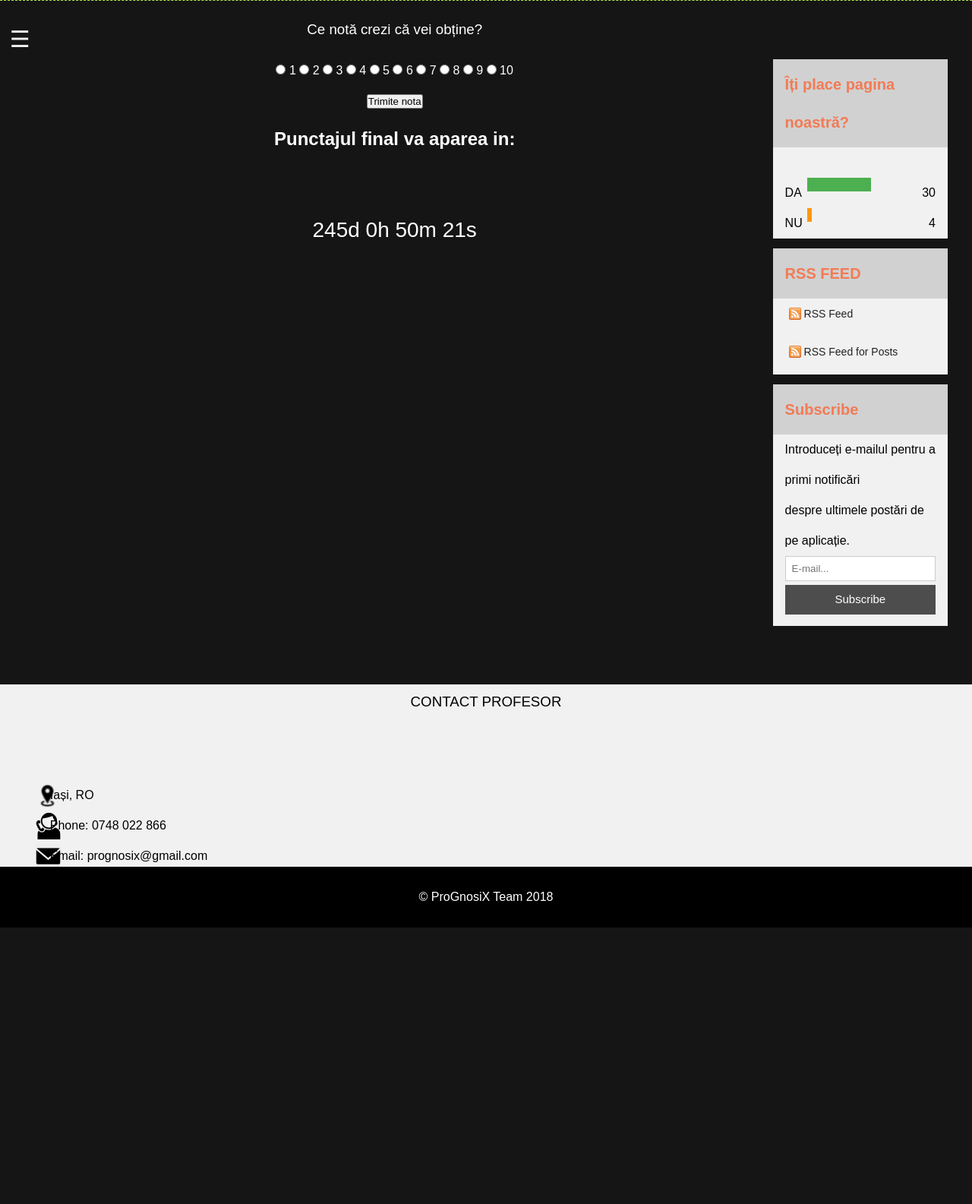
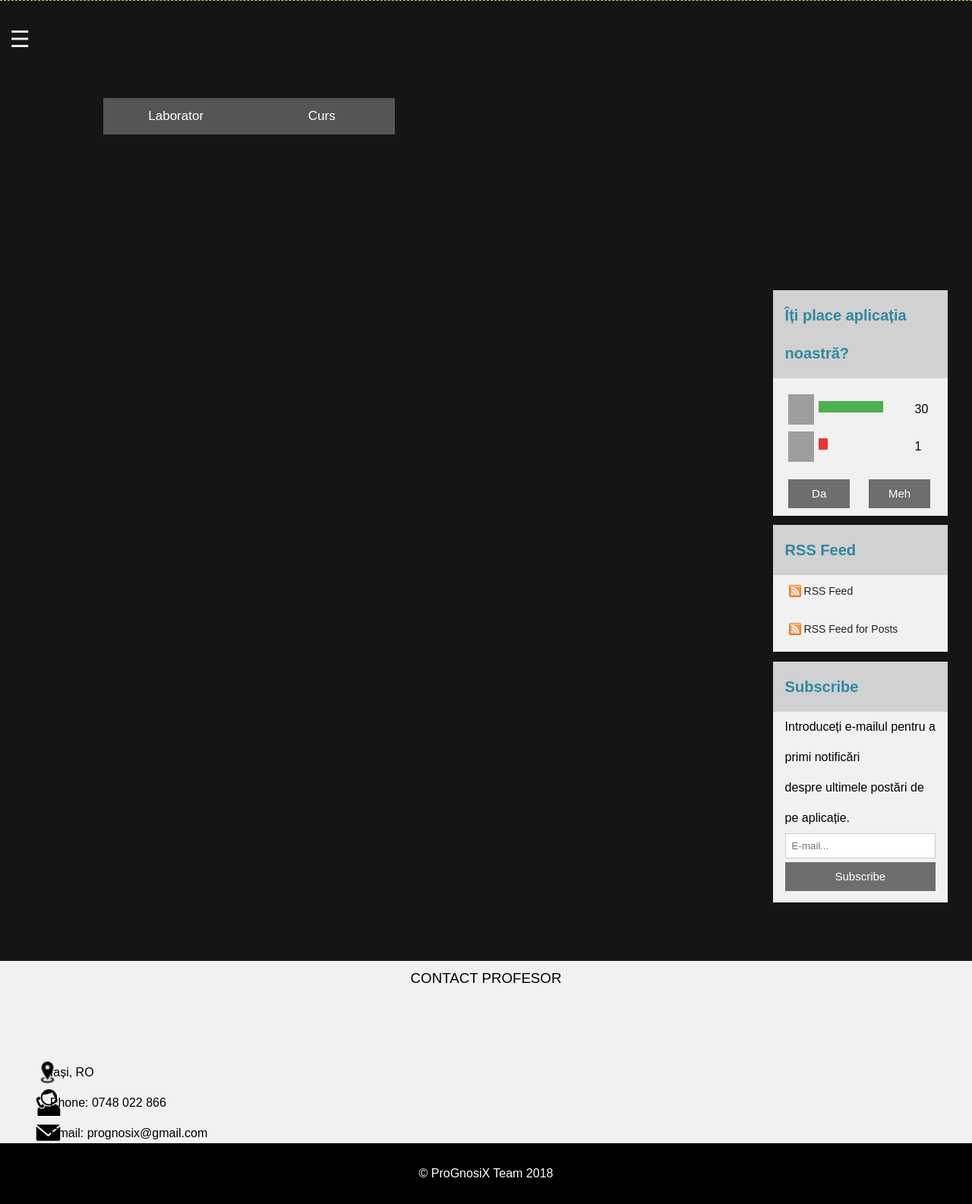
Before and after one commit to stefanamurarasu/ProGnosiX, a PHP site: page /app/views/first_course.view.html in a window 1280 px wide. Shown: the part 82-1667 px from the top of the page at 76% size. Before the commit the page ends 1303 px from the top, so only its background shows below. Run offline with PHP 8.4, Linux system fonts and the light colour scheme; grey boxes are pictures that could not be loaded.

Commit message:
add two different sections for courses

```diff
--- a/app/views/first_course.view.html
+++ b/app/views/first_course.view.html
@@ -43,6 +43,41 @@
 
         <!-- News -->
         <div class="news-section">
+            <div id="lab" class="tabcontent">
+                <!-- Alege nota -->
+                <div class="course-prognose">
+                    <h2>Tehnologii Web</h2>
+                    <h3 class="title">Ce notă crezi că vei obține?</h3>
+                    <div class="radio-buttons">
+                        <input type="radio" name="gradeValue" value="1">
+                        <label for="gradeValue1" class="pgx-form__label"> 1 </label>
+                        <input type="radio" name="gradeValue" value="2">
+                        <label for="gradeValue2" class="pgx-form__label"> 2 </label>
+                        <input type="radio" name="gradeValue" value="3">
+                        <label for="gradeValue3" class="pgx-form__label"> 3 </label>
+                        <input type="radio" name="gradeValue" value="4">
+                        <label for="gradeValue4" class="pgx-form__label"> 4 </label>
+                        <input type="radio" name="gradeValue" value="5">
+                        <label for="gradeValue5" class="pgx-form__label"> 5 </label>
+                        <input type="radio" name="gradeValue" value="6">
+                        <label for="gradeValue6" class="pgx-form__label"> 6 </label>
+                        <input type="radio" name="gradeValue" value="7">
+                        <label for="gradeValue7" class="pgx-form__label"> 7 </label>
+                        <input type="radio" name="gradeValue" value="8">
+                        <label for="gradeValue8" class="pgx-form__label"> 8 </label>
+                        <input type="radio" name="gradeValue" value="9">
+                        <label for="gradeValue9" class="pgx-form__label"> 9 </label>
+                        <input type="radio" name="gradeValue" value="10">
+                        <label for="gradeValue10" class="pgx-form__label"> 10 </label>
+
+                        <button type="submit" class="pgx-fomr__save-button">Trimite nota</button>
+                        <h3>Punctajul final va aparea in: </h3>
+                        <p id="demo" style="font-size:28px"></p>
+                    </div>
+                    <!-- / Alege nota -->
+                </div>
+            </div>
+            <div id="curs" class="tabcontent">
                 <!-- Alege nota -->
                 <div class="course-prognose">
                     <h3 class="title">Ce notă crezi că vei obține?</h3>
@@ -72,8 +107,11 @@
                         <h2>Punctajul final va aparea in: </h2>
                         <p id="demo" style="font-size:28px"></p>
                     </div>
-                <!--/ Alege nota -->
+                    <!-- / Alege nota -->
                 </div>
+            </div>
+            <button class="tablink" onclick="openCity('lab', this, 'rgba(0, 150, 136, 0.77)')" id="defaultOpen">Laborator</button>
+            <button class="tablink" onclick="openCity('curs', this, 'rgba(0, 150, 136, 0.77)')">Curs</button>
         </div>
 
         <!-- Informations -->
@@ -82,45 +120,43 @@
             <!-- Vote -->
             <div class="tags-section white-content">
                 <div class="tags-content">
-                    <h4>Îți place pagina noastră?</h4>
+                    <h4>Îți place aplicația noastră?</h4>
                 </div>
-                <div class="text-tags white-content">
-                    <br>
+                <div class="votes white-content">
+
                     <!-- Au raspuns cu DA -->
-                    <div class="side">
-                        <p>DA</p>
-                    </div>
+                    <div class="side yes-image"></div>
                     <div class="middle">
-                        <div class="bar-container">
-                            <div class="bar-5"></div>
+                        <div class="procentaj">
+                            <div class="yes"></div>
                         </div>
                     </div>
-                    <div class="side right">
-                        <p>30</p>
+                    <div class="right">
+                        <div>30</div>
                     </div>
 
                     <!-- Au raspuns cu NU -->
-                    <div class="side">
-                        <p>NU</p>
-                    </div>
+                    <div class="side no-image"></div>
                     <div class="middle">
-                        <div class="bar-container">
-                            <div class="bar-2"></div>
+                        <div class="procentaj">
+                            <div class="no"></div>
                         </div>
                     </div>
-                    <div class="side right">
-                        <p>4</p>
+                    <div class="right">
+                        <div>1</div>
                     </div>
                     <br>
                 </div>
                 <br>
+                <button type="button" class="vote-button">Da</button>
+                <button type="button" class="vote-button">Meh</button>
                 <!-- /Vote-->
             </div>
 
             <!-- RSS Feed Section -->
             <div class="rss-section white-content">
                 <div class="tags-content">
-                    <h4>RSS FEED</h4>
+                    <h4>RSS Feed</h4>
                 </div>
                 <div class="text-tags white-content">
                     <ul>
@@ -175,6 +211,7 @@
 
     <script src="../../public/sidemenu.js"></script>
     <script src="../../public/comingsoon.js"></script>
+    <script src="../../public/display_content.js"></script>
 
 </body>
 
--- a/public/courses.css
+++ b/public/courses.css
@@ -15,7 +15,7 @@
 
 h4 {
     font-size: 20px;
-    color:  #ff5722b5;;
+    color:  #007396c4;
 }
 
 body {
@@ -27,6 +27,7 @@
     height: 100%;
     line-height: 2.5;
 }
+
 
 
 /* Header -de scos sa nu fie duplicat*/
@@ -300,6 +301,39 @@
     padding: 20px;
 }
 
+/* Sectiune de facute prognoze */
+
+#lab, #curs {
+    background-color: rgba(124, 148, 196, 0.06);
+    border: 1.2px dashed #9e9e9e;
+}
+
+.tablink {
+    background-color: #555;
+    color: white;
+    float: left;
+    border: none;
+    outline: none;
+    cursor: pointer;
+    padding: 14px 16px;
+    font-size: 17px;
+    width: 25%;
+}
+
+.tablink:hover {
+    background-color: #777;
+}
+
+/* Style the tab content */
+.tabcontent {
+    color: white;
+    display: none;
+    padding: 50px;
+    text-align: center;
+}
+
+/* //Sectiune de facute prognoze */
+
 
 /* Sectiune newslletter si RSS */
 
@@ -307,29 +341,93 @@
 
 .side {
     float: left;
-    width: 15%;
-    /* margin-top:10px; */
+    width: 18%;
+    padding: 20px 1px;
+    /* margin-bottom: 5%; */
 }
+
 .middle {
-    /* margin-top:10px; */
     float: left;
     width: 70%;
+    /* padding-top: 2%; */
+    padding: 5% 3%;
+    margin-bottom: 5%;
 }
 
 .right {
-    text-align: right;
-}
-/* The bar container */
-.bar-container {
-    width: 100%;
-    background-color: #f1f1f1;
-    text-align: center;
-    color: white;
+    float: left;
+    text-align: left;
+    width: 3%;
+    margin-bottom: 5%;
+
 }
 
-/* Individual bars */
-.bar-5 {width: 60%; height: 18px; background-color: #4CAF50;}
-.bar-2 {width: 4%; height: 18px; background-color: #ff9800;}
+/* Procentaj */
+.procentaj {
+    width: 100%;
+    text-align: center;
+}
+
+/* raspuns*/
+
+.text-font {
+    font-size: 14px;
+    color: #222;
+    padding-left: 100%;
+}
+.yes {
+    width: 70%;
+    height: 15px;
+    background-color: #4CAF50;
+}
+
+.yes-image {
+    background: url("../public/images/yes-response.png") no-repeat 0% 50%;
+    /* margin: 0px 0px 10px 5px; */
+}
+
+.no {
+    width: 10%;
+    height: 15px;
+    background-color: #e91e1ee3;
+}
+
+.no-image {
+    background: url("../public/images/no-response.png") no-repeat 0% 50%;
+    /* margin: 0px 0px 10px 5px; */
+}
+
+.votes {
+    padding: 1.3em;
+    margin-bottom: 5%;
+}
+
+.vote-button {
+    color: #fff!important;
+    background-color: #000000ad!important;
+    display: inline-block;
+    width: 35%;
+    border: none;
+    padding: 8px 16px;
+    vertical-align: middle;
+    overflow: hidden;
+    text-decoration: none;
+    text-align: center;
+    cursor: pointer;
+    white-space: nowrap;
+    font-size: 15px;
+    line-height: 1.5;
+    margin: 0% 0% 4% 9%;
+}
+
+.vote-button:hover, .button-sub:hover {
+    opacity: 1;;
+}
+
+.vote-button, .button-sub {
+    opacity: 0.8;
+}
+
 
 /* RSS FEED */
 
@@ -426,9 +524,8 @@
 
     /* anunturi materii */
     .news-section {
-        width: 55%;
-        padding-left: 20%;
-        padding-right: 5%;
+        width: 70%;
+        padding: 10% 5%;
     }
 
     /* informatii */
@@ -440,3 +537,13 @@
         margin: 5%!important;
     }
 }
+
+/* coloanele sa stea unele peste celelalte */
+@media (max-width: 400px) {
+    .side, .middle {
+        width: 100%;
+    }
+    .right {
+        display: none;
+    }
+}
```
Lines whose indentation alone changed are shown as unchanged.
